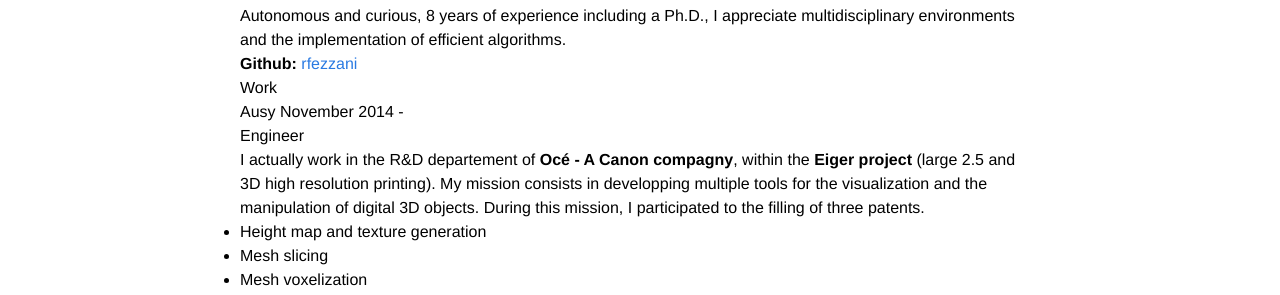
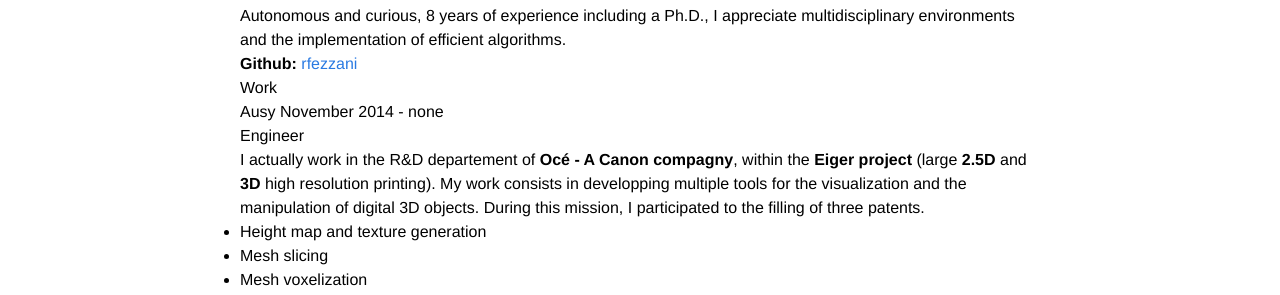
Before and after one commit to rfezzani/rfezzani.github.io, a Jekyll site: the page built from index.html, in a window 1280 px wide and 900 px high. Shown: the part 184-479 px from the top of the window. Built offline with Jekyll 4.4.1, drawn with Linux system fonts in a browser that asks for light colours; part of the change alters nothing that is shown.

```diff
--- a/_data/rfezzani_cv.json
+++ b/_data/rfezzani_cv.json
@@ -30,10 +30,10 @@
 						"position": "Engineer",
 						"website": "http://www.ausy.fr/fr",
 						"startDate": "2014-11-13",
-						"endDate": "",
+						"endDate": none,
 						"summary": "I actually work in the R&D departement of **Océ - A Canon compagny**,
-                        within the **Eiger project** (large 2.5 and 3D
-                        high resolution printing). My mission consists
+                        within the **Eiger project** (large **2.5D** and **3D**
+                        high resolution printing). My work consists
                         in developping multiple tools for the
                         visualization and the manipulation of digital
                         3D objects. During this mission, I
@@ -48,7 +48,7 @@
 						]
 				},
 				{
-						"company": "<abbr title=\"Institut d'Optique Graduate School\">IOGS</abbr>",
+						"company": "<abbr title=\"Institut d'Optique Graduate School\">IOGS<\/abbr>",
 						"position": "Postdoctoral research",
 						"website": "https://www.institutoptique.fr/",
 						"startDate": "2013-06-01",
@@ -68,13 +68,13 @@
 						]
 				},
 				{
-						"company": "<abbr title=\"Institut National de Recherche en Informatique et en Automatique\">INRIA</abbr>",
+						"company": "<abbr title=\"Institut National de Recherche en Informatique et en Automatique\">INRIA<\/abbr>",
 						"position": "Postdoctoral research",
 						"website": "http://www.inria.fr/",
 						"startDate": "2011-03-01",
 						"endDate": "2013-05-30",
 						"summary": "Within the **PARALL** team in the <abbr title=\"Laboratoire de
-                        recherche en informatique\">LRI</abbr>, I
+                        recherche en informatique\">LRI<\/abbr>, I
                         worked in the context of the **PetalH**
                         project on the design of new parallel
                         preconditioners made for the acceleration of
@@ -91,11 +91,11 @@
 						]
 				},
 				{
-						"company": "<abbr title=\"Office Nationale d'Étude et de Recherches Aérospatiales\">ONERA</abbr>", "position":
+						"company": "<abbr title=\"Office Nationale d'Étude et de Recherches Aérospatiales\">ONERA<\/abbr>", "position":
 						"Ph.D. thesis", "website": "http://www.onera.fr/",
 						"startDate": "2007-11-01", "endDate": "2011-01-31",
 						"summary": "In the hight performance computing team (<abbr
-						title=\"Département du Traitrement de l'Information et Modélisation/ Calcul Haute Performance\">DTIM/CHP</abbr>), \"Parallel approach for optical flow estimation by variational method\" (Advisors: Frédéric
+						title=\"Département du Traitrement de l'Information et Modélisation/ Calcul Haute Performance\">DTIM/CHP<\/abbr>), \"Parallel approach for optical flow estimation by variational method\" (Advisors: Frédéric
 _Champagnat_ and François-Xavier _Roux_).",
 						"highlights": [
 								"Combined local gloal approach",
@@ -108,14 +108,14 @@ _Champagnat_ and François-Xavier _Roux_).",
 						]
 				},
 				{
-						"company": "<abbr title=\"Centre Européen de Recherche et de Formation Avancée en Calcul Scientifique\">CERFACS</abbr>",
+						"company": "<abbr title=\"Centre Européen de Recherche et de Formation Avancée en Calcul Scientifique\">CERFACS<\/abbr>",
 						"position": "Internship",
 						"website": "http://cerfacs.fr/en/",
 						"startDate": "2007-04-01",
 						"endDate": "2007-09-30",
 						"summary": "In the parallel algorithms team, in collaboration with <abbr
                         title=\"The Innovative Computing
-                        Laboratory\">ICL</abbr> from the university of
+                        Laboratory\">ICL<\/abbr> from the university of
                         Tennessee: 'Study of the parallelization of
                         the \\(LDL^T\\)$ factorization in the symmetric
                         indefinite case' (Advisor: Marc _Baboulin_)",
@@ -128,7 +128,7 @@ _Champagnat_ and François-Xavier _Roux_).",
 		],
 		"volunteer": [
 				{
-						"organization": "<abbr title=\"Club Olympique Multisports de Bagneux\">COMB Rugby</abbr>",
+						"organization": "<abbr title=\"Club Olympique Multisports de Bagneux\">COMB Rugby<\/abbr>",
 						"position": "Rugby coach",
 						"website": "http://www.combagneux.fr/sections/rugby/rugby.html",
 						"startDate": "2007",
```
